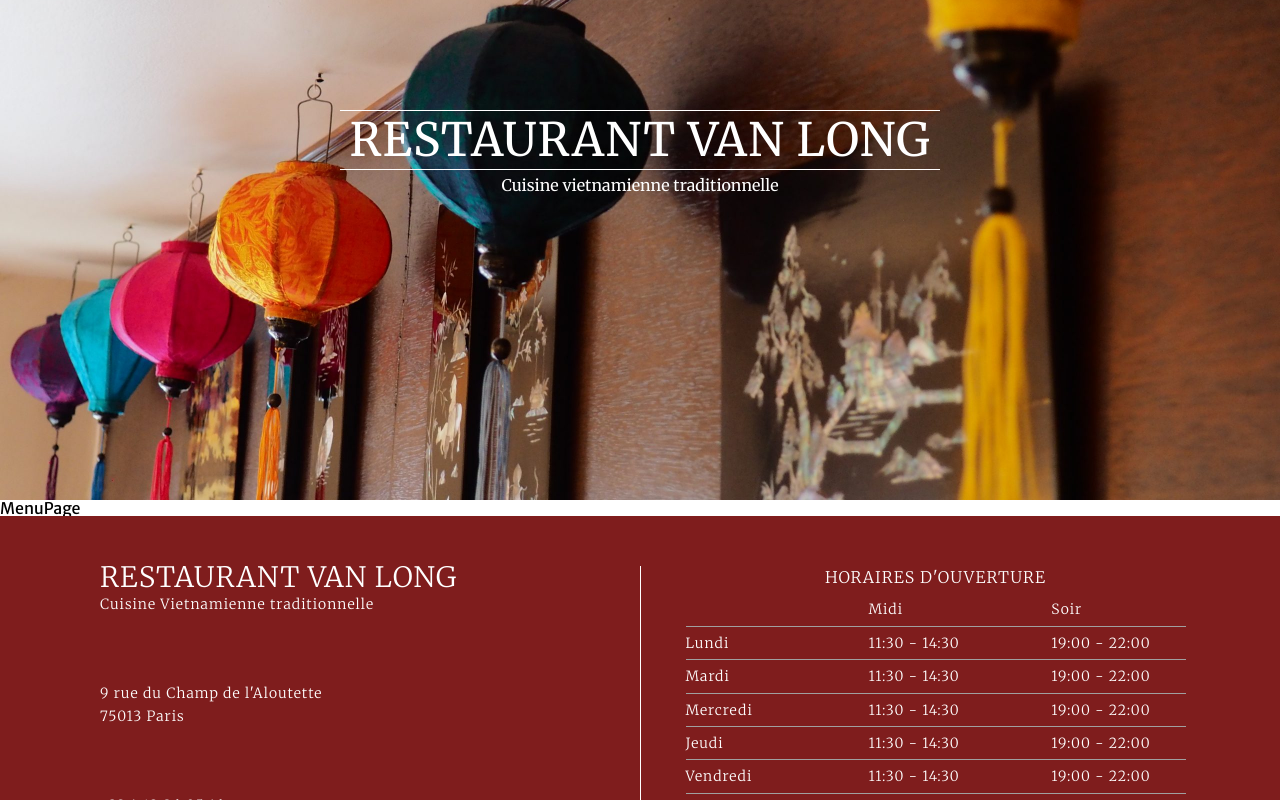
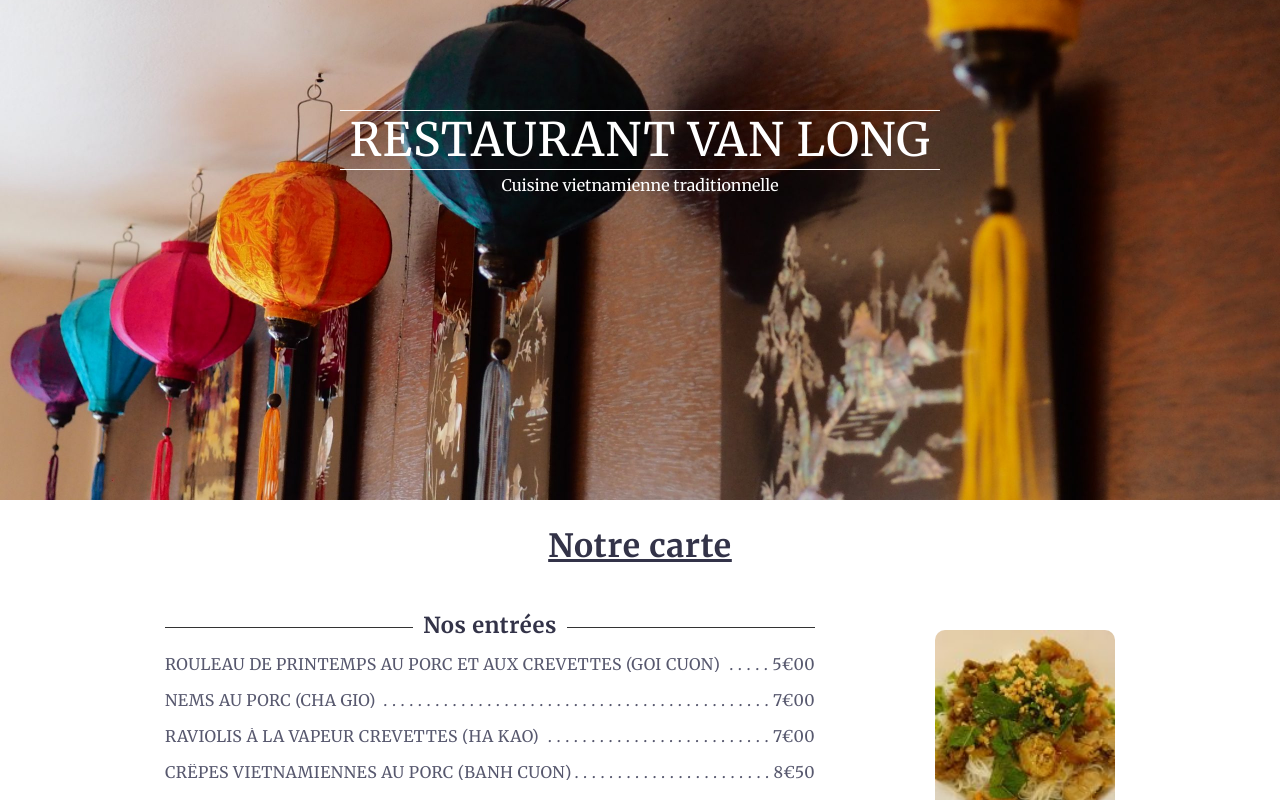
Before and after one commit to Gmayer111/van-long, a Next.js app: page /carte in a window 1280 px wide. Shown: the part 300-1100 px from the top of the page. Built offline with nearby package versions, Linux system fonts and the light colour scheme.

Commit message:
feat: adding menu page

```diff
--- a/assets/sass/core.scss
+++ b/assets/sass/core.scss
@@ -4,3 +4,4 @@
 @import "./footer.scss";
 @import "./homePage.scss";
 @import "./modal.scss";
+@import "./menu.scss";
--- /dev/null
+++ b/assets/sass/menu.scss
@@ -0,0 +1,139 @@
+.menuPageContainer {
+  display: flex;
+  flex-direction: column;
+  align-items: center;
+  justify-content: center;
+
+  h2 {
+    font-size: 32px;
+    margin: 30px;
+    text-decoration: underline;
+  }
+
+  h2,
+  h3 {
+    color: #333348;
+    font-weight: 600;
+  }
+
+  h2,
+  h3,
+  span {
+    letter-spacing: 0.025em;
+  }
+
+  > div {
+    display: grid;
+    grid-template-columns: 650px 300px;
+    margin: 22px 0;
+    position: relative;
+  }
+
+  .divider {
+    display: flex;
+    flex-direction: row;
+    align-items: flex-end;
+    margin-bottom: 10px;
+    hr {
+      border: none;
+      border-bottom: 1px solid #333;
+      height: 5px;
+      width: 100%;
+    }
+    h3 {
+      font-size: 22px;
+      white-space: nowrap;
+      margin: 0 10px;
+    }
+  }
+
+  div > div:has(h3) {
+    display: flex;
+    flex-direction: column;
+  }
+
+  li {
+    display: grid;
+    grid-template-columns: auto max-content;
+    grid-template-areas: "chapter page";
+    gap: 0 0.25rem;
+    padding: 10px 0;
+  }
+
+  span {
+    color: #57586e;
+  }
+
+  span:first-child {
+    text-transform: uppercase;
+    grid-area: chapter;
+    position: relative;
+    overflow: hidden;
+  }
+
+  span:first-child::after {
+    position: absolute;
+    padding-left: 0.25ch;
+    content: " . . . . . . . . . . . . . . . . . . . . . . . . . . . . . . . . . . "
+      ". . . . . . . . . . . . . . . . . . . . . . . . . . . . . . . . . . . . . . . "
+      ". . . . . . . . . . . . . . . . . . . . . . . . . . . . . . . . . . . . . . . ";
+    text-align: right;
+  }
+
+  div > div:has(img) {
+    display: flex;
+    flex-direction: column;
+    align-items: flex-end;
+    justify-content: center;
+  }
+
+  .picturesContainer {
+    justify-content: space-around;
+  }
+
+  img {
+    border-radius: 10px;
+  }
+
+  @media (max-width: 768px) {
+    margin: 0 5px;
+    > div {
+      display: flex;
+      width: 100%;
+    }
+
+    h2 {
+      font-size: 24px;
+      margin: 20px;
+    }
+
+    .divider h3 {
+      width: 800px;
+      white-space: break-spaces;
+      text-align: center;
+      font-size: 18px;
+    }
+
+    li {
+      align-items: end;
+    }
+
+    span:last-child {
+      white-space: nowrap;
+    }
+
+    span {
+      font-size: 14px;
+    }
+
+    div > div:has(h3) {
+      width: 100%;
+    }
+  }
+
+  @media (max-width: 640px) {
+    span:first-child {
+      text-transform: none;
+    }
+  }
+}
--- a/src/app/carte/page.tsx
+++ b/src/app/carte/page.tsx
@@ -1,7 +1,50 @@
-import React from "react";
+"use client";
+
+import Image from "next/image";
+import { MenuItems } from "src/data/menu-data";
+import { useWindowSize } from "src/hooks/use-window-size";
+import { merriweather } from "src/utils/font";
 
 const MenuPage = () => {
-  return <div>MenuPage</div>;
+  const size = useWindowSize();
+  return (
+    <section className={`${merriweather.className} menuPageContainer`}>
+      <h2>Notre carte</h2>
+      {MenuItems.map((menuItem) => (
+        <div>
+          <div>
+            <div className="divider">
+              <hr />
+              <h3>{menuItem.title}</h3>
+              <hr />
+            </div>
+            <ul>
+              {menuItem.items.map((item) => (
+                <li>
+                  <span>{item.label}</span>
+                  <span>{item.price}</span>
+                </li>
+              ))}
+            </ul>
+          </div>
+          {menuItem.picture && size.width > 768 && (
+            <div
+              className={menuItem.picture.length > 1 ? "picturesContainer" : ""}
+            >
+              {menuItem.picture.map((picture) => (
+                <Image
+                  src={`/assets/images/menu/${picture.path}.jpg`}
+                  width={180}
+                  height={180}
+                  alt={picture.description}
+                />
+              ))}
+            </div>
+          )}
+        </div>
+      ))}
+    </section>
+  );
 };
 
 export default MenuPage;
```
